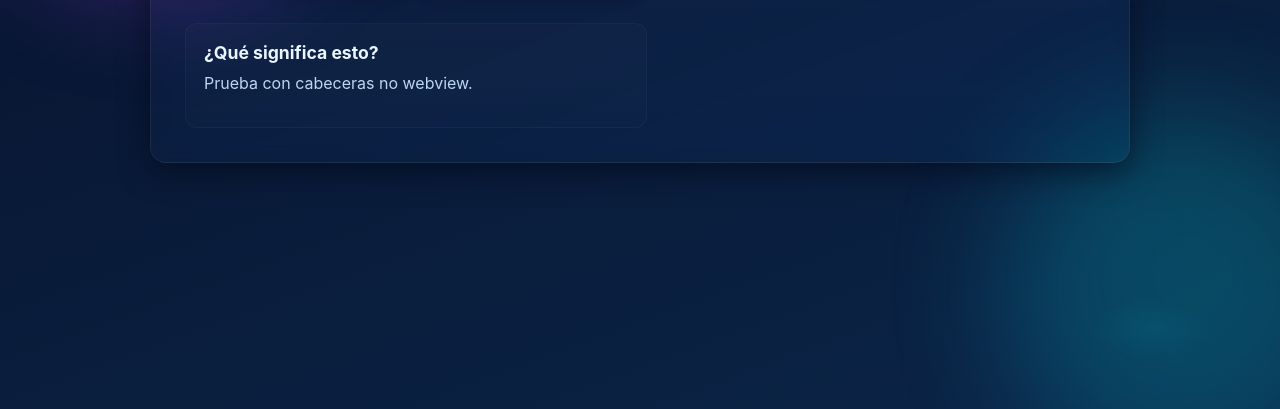
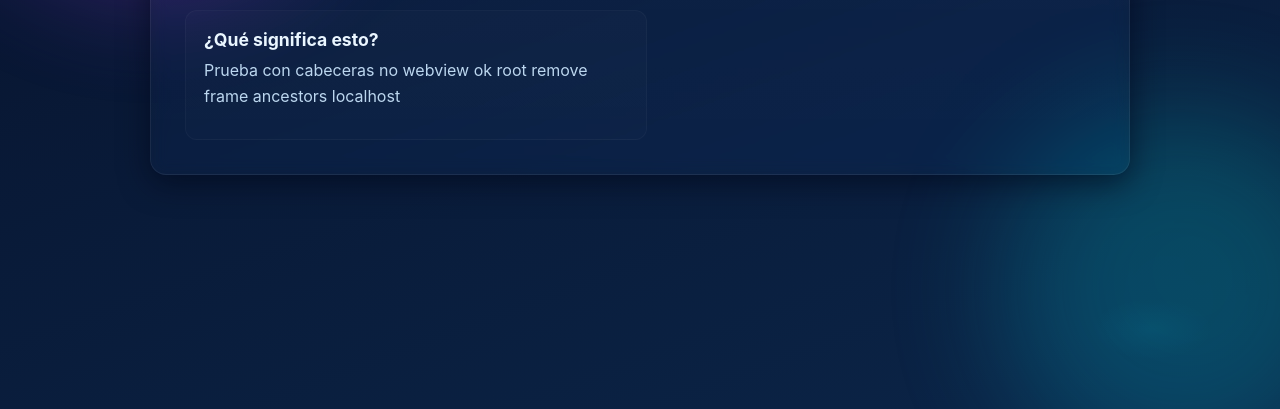
Before and after one commit to thepianist2/cabeceras, a plain HTML site: page index.html in a window 1280 px wide. Shown: the part 391-800 px from the top of the page. Drawn offline with Linux system fonts and the light colour scheme.

Commit message:
cabeceras no webew

```diff
--- a/index.html
+++ b/index.html
@@ -278,7 +278,7 @@
       <section class="panel" aria-labelledby="panel-title">
         <h2 id="panel-title">¿Qué significa esto?</h2>
         <p>
-          Prueba con cabeceras no webview.
+          Prueba con cabeceras no webview ok root remove frame ancestors localhost
         </p>
 
       </section>
```
Also changed, not shown: 1 other file.
